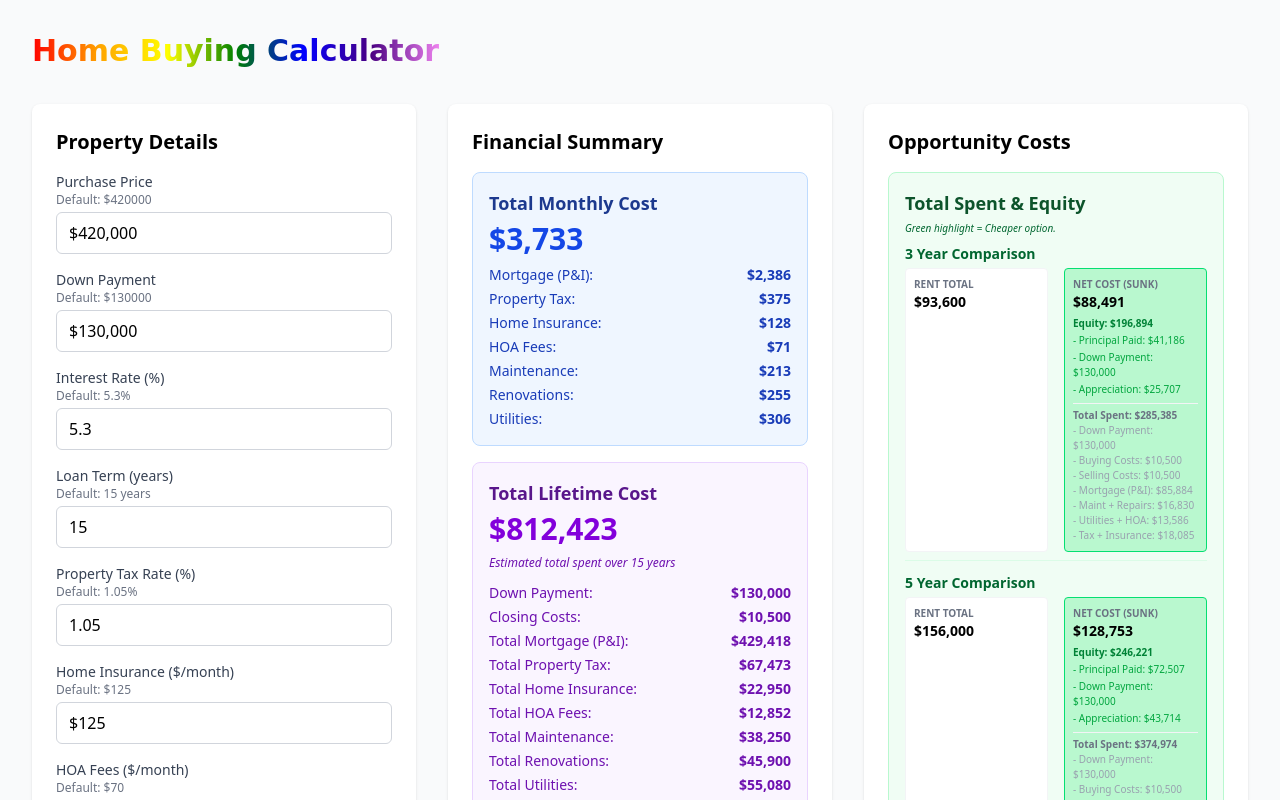
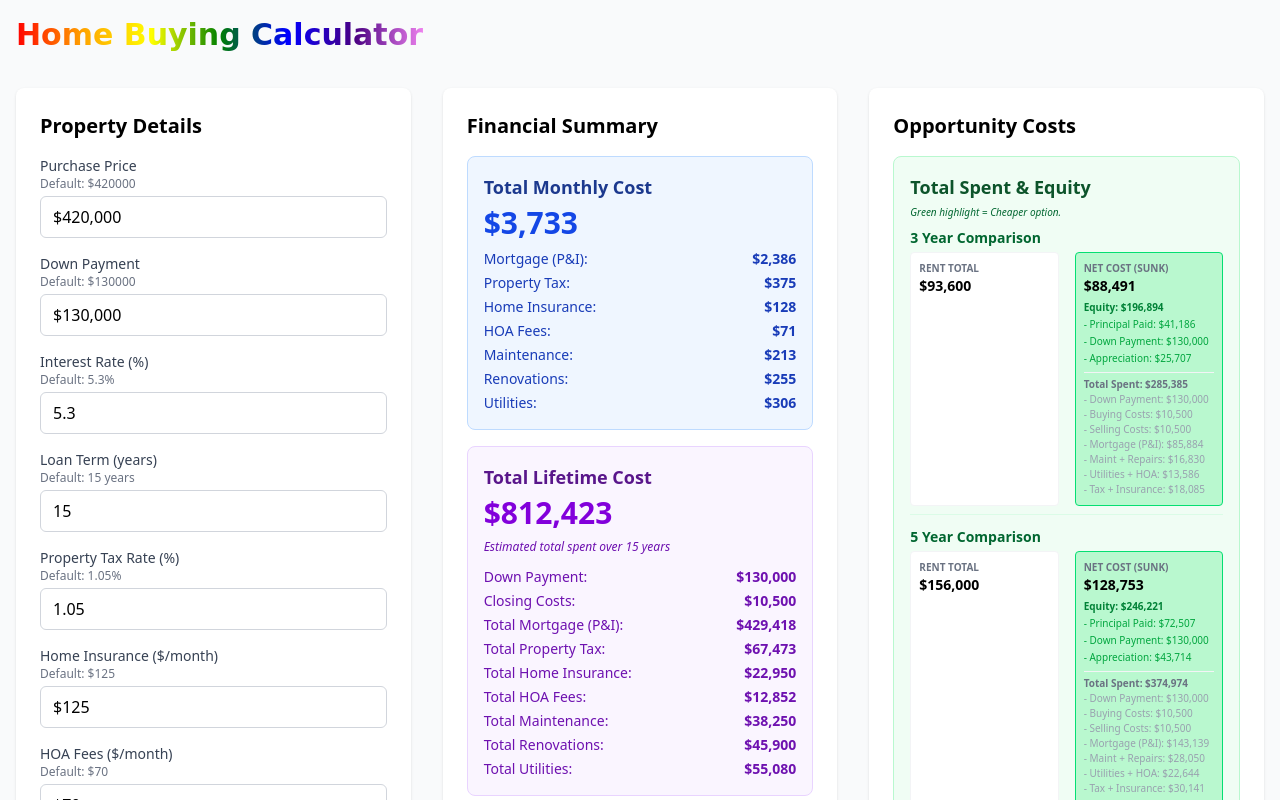
Before and after one commit to emurdock1101/home-buying-calculator, a React (Vite) app: page / in a window 1280 px wide. Shown: the top 800 px of the page. Built offline with nearby package versions, Linux system fonts and the light colour scheme.

Commit message:
overall padding

```diff
--- a/src/App.tsx
+++ b/src/App.tsx
@@ -14,7 +14,7 @@
   const results: CalculationResults | null = calculateMetrics(inputs);
 
   return (
-    <div className="min-h-screen bg-gray-50 p-8">
+    <div className="min-h-screen bg-gray-50 p-4">
       <div className="max-w-7xl mx-auto">
         <h1 className="text-3xl font-bold text-gray-900 mb-8">
           <span
```
